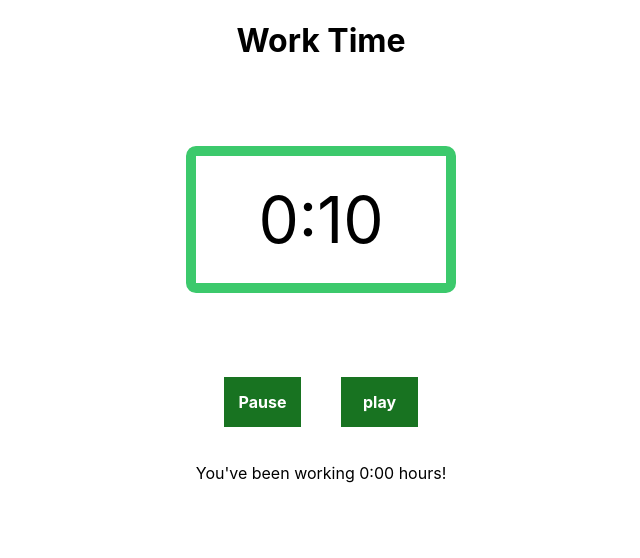
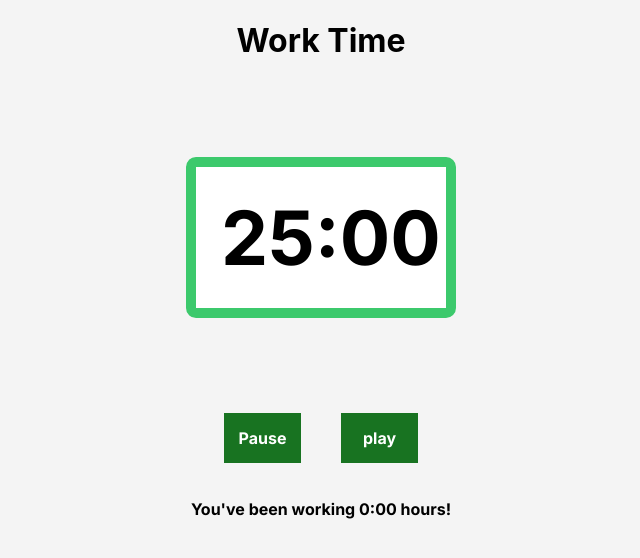
Before and after one commit to LurieK/pomedoro, a React (Create React App) app: page / in a window 1280 px wide. Shown: the top 558 px of the page, without its empty margins (319-959 px from the left). Built offline with nearby package versions, Linux system fonts and the light colour scheme.

Commit message:
Add font and background colors

```diff
--- a/public/index.html
+++ b/public/index.html
@@ -24,7 +24,10 @@
       work correctly both with client-side routing and a non-root public URL.
       Learn how to configure a non-root public URL by running `npm run build`.
     -->
-    <title>React App</title>
+    <link rel="preconnect" href="https://fonts.googleapis.com">
+<link rel="preconnect" href="https://fonts.gstatic.com" crossorigin>
+<link href="https://fonts.googleapis.com/css2?family=Inter:wght@300;500;700&display=swap" rel="stylesheet">
+    <title>Pomedoro Timer</title>
   </head>
   <body>
     <noscript>You need to enable JavaScript to run this app.</noscript>
--- a/src/App.css
+++ b/src/App.css
@@ -1,5 +1,15 @@
 .App {
   text-align: center;
+
+}
+
+body{
+background-color: #f4f4f4 ;
+}
+
+p{
+  font-family: Inter;
+  font-weight: 700;
 }
 
 .start button{
@@ -31,9 +41,10 @@
   font-size: 4rem;
   align-self: center;
   text-align: center;
+  font-weight: 300;
 }
 
-.timer-green p {
+.timer-green h3{
 background-color: white;
 border: 10px solid #3CC96C;
 border-radius: 10px;
@@ -42,7 +53,7 @@ padding: 25px;
 
 }
 
-.timer-blue p{
+.timer-blue h3{
   background-color: white;
   border: 10px solid #2F40DB;
   border-radius: 10px;
--- a/src/buttons.js
+++ b/src/buttons.js
@@ -5,8 +5,8 @@ import Timer from './timer';
 import Tracker from './tracker';
 
 const Buttons= ()=>{
-  const workDuration = 10; // 25 minutes in seconds
-  const breakDuration = 5; // 5 minutes in seconds
+  const workDuration = 25*60; // 25 minutes in seconds
+  const breakDuration = 5*60; // 5 minutes in seconds
   const [working, setworking] = useState(true);
   const [countDownTime, setCountDownTime] = useState(workDuration);
   const [isActive, setIsActive] = useState(false);
--- a/src/timer.js
+++ b/src/timer.js
@@ -5,7 +5,7 @@ return (
     <div className={props.working? 'timer-green': 'timer-blue'}>
       <h1>{props.working ? 'Work Time' : 'Break Time'}</h1>
       <div className='timer-text'>
-        <p>{Math.floor(props.countDown / 60)}:{String(props.countDown % 60).padStart(2, '0')}</p>
+        <h3>{Math.floor(props.countDown / 60)}:{String(props.countDown % 60).padStart(2, '0')}</h3>
      </div>
     </div>
 )
```
